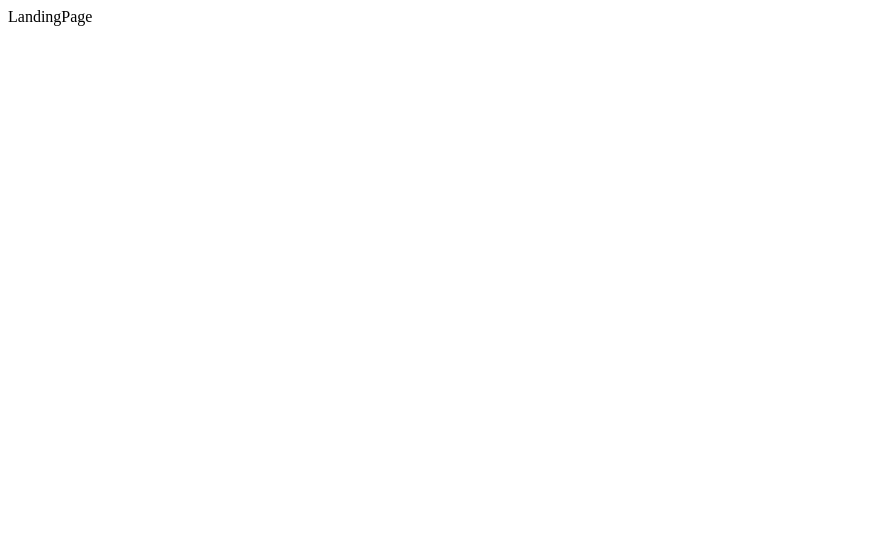
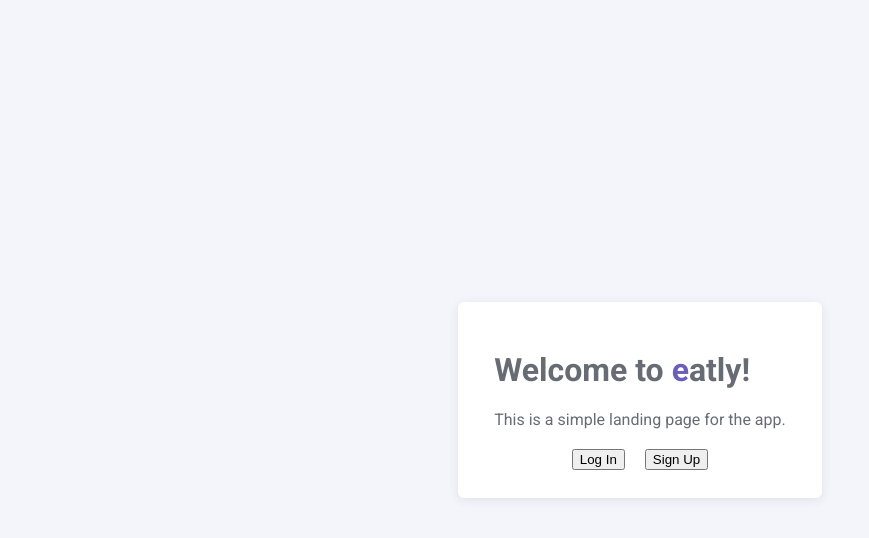
Before and after one commit to Podgas/eatly-frontend, a React (Vite) app: page / in a window 1280 px wide. Shown: the top 538 px of the page, without its empty margins (0-869 px from the left). Built offline with nearby package versions, Linux system fonts and the light colour scheme.

Commit message:
Basic landing and styling.

```diff
--- a/src/app/routes/auth/register/register.module.scss
+++ b/src/app/routes/auth/register/register.module.scss
@@ -3,7 +3,7 @@
     justify-content: center;
     align-items: center;
     height: 100vh;
-    background-color: c.$background-color;
+    background-color: var(--background-color);
 }
 .form-container {
     align-items: center;
@@ -13,7 +13,7 @@
     .form {
         display: flex;
         flex-direction: column;
-        background-color: c.$background-color;
+        background-color: var(--background-color);
         padding: 20px;
         border: 1px solid #0000004f;
         box-shadow: 0 0 10px 0 #0000004f;
@@ -26,7 +26,7 @@
             border-radius: 5px;
         }
         button {
-            background-color: c.$primary-color;
+            background-color: var(--background-color);
             color: white;
             cursor: pointer;
         }
--- a/src/app/routes/landing/landing.module.scss
+++ b/src/app/routes/landing/landing.module.scss
@@ -0,0 +1,30 @@
+.root {
+    display: flex;
+    height: 100vh;
+    align-items: center;
+    background-color: var(--background-color);
+    .content {
+        margin-left: auto;
+        margin-right: auto;
+
+        background-color: var(--background-color-paper);
+        padding: 28px 36px;
+        box-shadow: 0 2px 10px var(--box-shadow-color);
+        border-radius: 6px;
+
+        h1,
+        p {
+            color: var(--text);
+        }
+        b {
+            color: var(--primary-color);
+        }
+
+        .buttonContainer {
+            display: flex;
+            justify-content: center;
+            margin-top: 20px;
+            gap: 20px;
+        }
+    }
+}
--- a/src/app/routes/landing/landing.tsx
+++ b/src/app/routes/landing/landing.tsx
@@ -1,8 +1,21 @@
 import React from "react";
-import styles from "./landing.module.css";
+import styles from "./landing.module.scss";
 
 const LandingRoute = () => {
-    return <div>LandingPage</div>;
+    return (
+        <div className={styles.root}>
+            <div className={styles.content}>
+                <h1>
+                    Welcome to <b>e</b>atly!
+                </h1>
+                <p>This is a simple landing page for the app.</p>
+                <div className={styles.buttonContainer}>
+                    <button>Log In</button>
+                    <button>Sign Up</button>
+                </div>
+            </div>
+        </div>
+    );
 };
 
 export default LandingRoute;
--- a/src/index.scss
+++ b/src/index.scss
@@ -0,0 +1,13 @@
+@forward "styles/global";
+@import url("https://fonts.googleapis.com/css2?family=Roboto:ital,wght@0,100;0,300;0,400;0,500;0,700;0,900;1,100;1,300;1,400;1,500;1,700;1,900&display=swap");
+
+html,
+body,
+#root,
+.app,
+.content {
+    height: 100%;
+    width: 100%;
+    font-family: "Roboto", sans-serif;
+    margin: 0px;
+}
--- a/src/styles/_colors.scss
+++ b/src/styles/_colors.scss
@@ -1,2 +1,11 @@
-$background-color: #f4f5fa;
-$primary-color: #007bff;
+:root {
+    --background-color: #f4f5fa;
+    --background-color-paper: #ffffff;
+
+    --text: #50565fde;
+    --text-secondary: #3a3541ad;
+
+    --primary-color: #6c5fbc;
+
+    --box-shadow-color: #3a35411a;
+}
```
